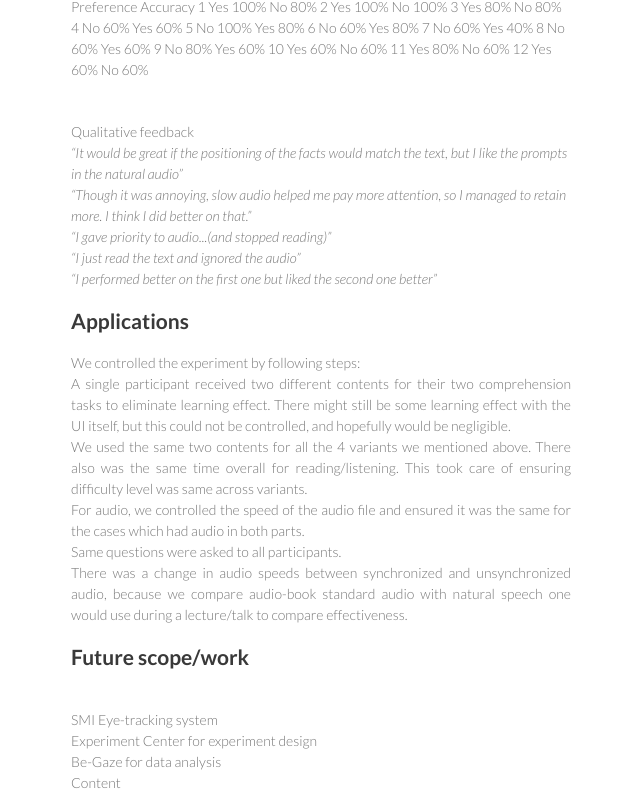
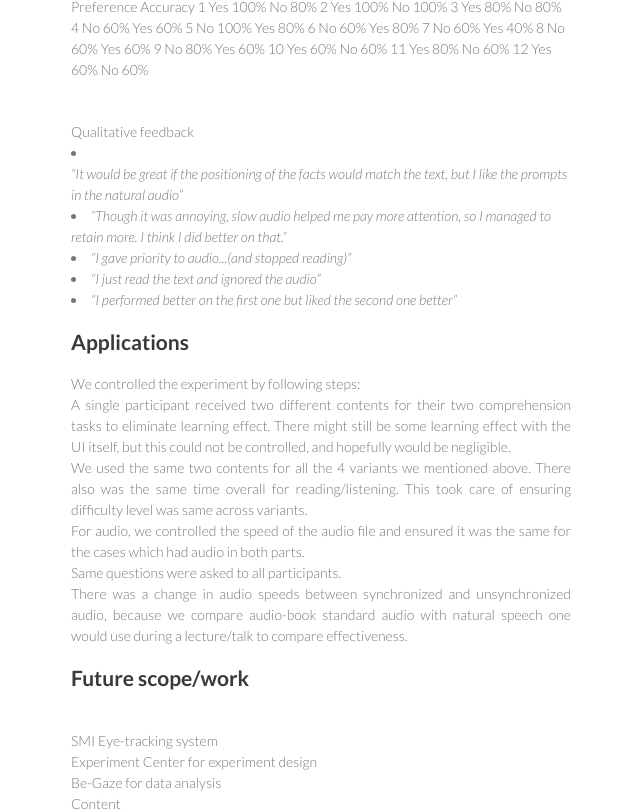
Before and after one commit to divyakkm/i290_eyetracking, a plain HTML site: page index.html in a window 1280 px wide. Shown: the part 4635-5445 px from the top of the page, without its empty margins (499-1139 px from the left). Drawn offline with Linux system fonts and the light colour scheme.

Commit message:
Update index.html

```diff
--- a/index.html
+++ b/index.html
@@ -173,15 +173,15 @@
                                         </table>
                                         <br> Qualitative feedback
                                         <br>
-                                        <i>“It would be great if the positioning of the facts would match the text, but I like the prompts in the natural audio”</i>
+                                        <li></li><i>“It would be great if the positioning of the facts would match the text, but I like the prompts in the natural audio”</i>
                                         <br>
-                                        <i>“Though it was annoying, slow audio helped me pay more attention, so I managed to retain more. I think I did better on that.”</i>
+                                        <li><i>“Though it was annoying, slow audio helped me pay more attention, so I managed to retain more. I think I did better on that.”</i>
                                         <br>
-                                        <i>“I gave priority to audio...(and stopped reading)”</i>
-                                        <br><i>
+                                        <li><i>“I gave priority to audio...(and stopped reading)”</i>
+                                        <br><li><i>
 “I just read the text and ignored the audio”</i>
                                         <br>
-                                        <i>“I performed better on the first one but liked the second one better”</i>
+                                        <li><i>“I performed better on the first one but liked the second one better”</i>
                                     </p>
                                     <h2>Applications</h2>
                                     <p style="text-align:justify">
```
